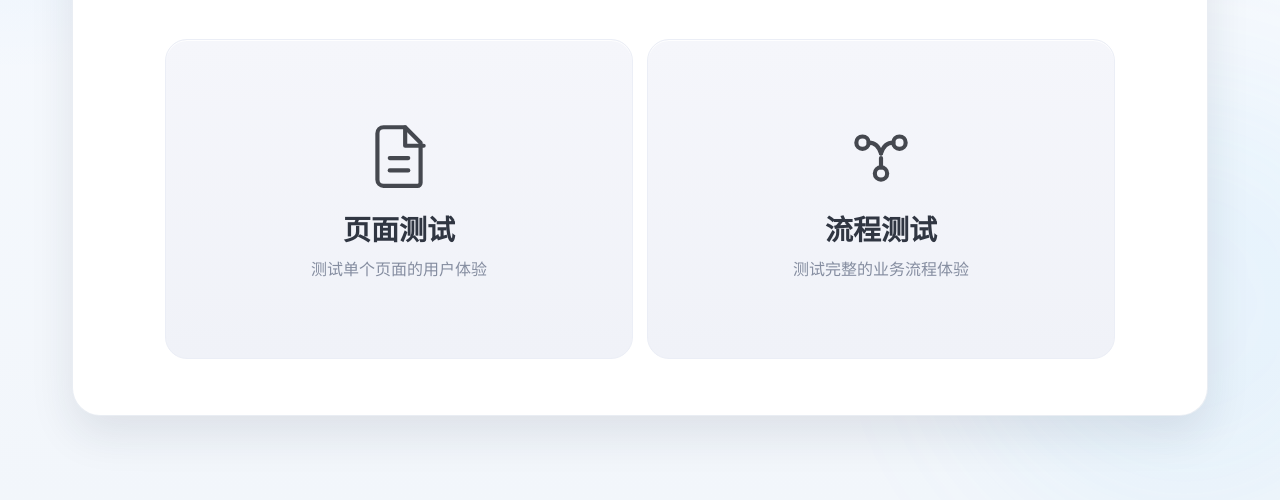
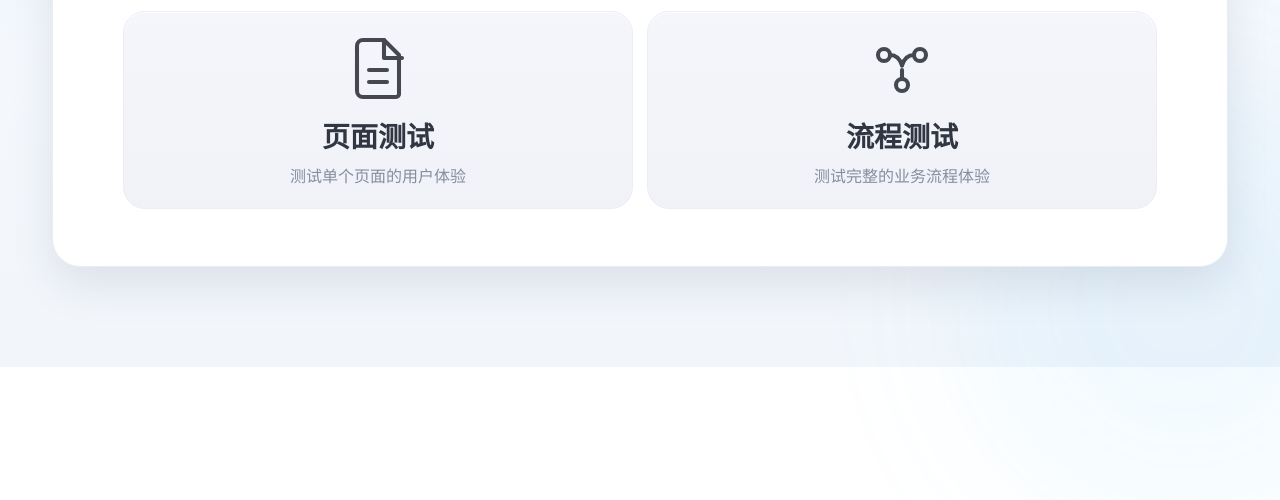
Before and after one commit to chengzishigechengzi/AI-, a website: page index.html in a window 1280 px wide. Shown: the part 433-933 px from the top of the page. After the commit the page ends 800 px from the top, so only its background shows below. Drawn offline with Linux system fonts and the light colour scheme.

Commit message:
Update home-v4.css
优化首页自适应布局

```diff
--- a/styles/pages/home-v4.css
+++ b/styles/pages/home-v4.css
@@ -1,6 +1,21 @@
+html:has(body[data-route="home"]) {
+  overflow: hidden;
+}
+
+body[data-route="home"] {
+  height: 100vh;
+  overflow: hidden;
+}
+
 body[data-route="home"] .app-shell,
 .app-shell[data-route="home"] {
   grid-template-columns: minmax(0, 1fr);
+  height: 100vh;
+  min-height: 100vh;
+  max-width: 100%;
+  padding: 0;
+  gap: 0;
+  overflow: hidden;
 }
 
 body[data-route="home"] .app-sidebar,
@@ -13,22 +28,32 @@ body[data-route="home"] .app-header,
 body[data-route="home"] .app-main-shell,
 .app-shell[data-route="home"] .app-main-shell {
   grid-template-rows: minmax(0, 1fr);
+  height: 100vh;
+  overflow: hidden;
 }
 
 body[data-route="home"] .app-view,
 .app-shell[data-route="home"] .app-view {
+  height: 100vh;
   min-height: 100vh;
   padding: 0;
+  overflow: hidden;
 }
 
 .home-ref {
+  --home-v-space: clamp(14px, 4.2vh, 58px);
+  --home-row-gap: clamp(16px, 2.4vh, 28px);
   display: grid;
-  grid-template-rows: auto minmax(0, 1fr);
-  gap: 28px;
+  grid-template-rows: auto auto;
+  align-content: center;
+  gap: var(--home-row-gap);
+  box-sizing: border-box;
+  height: 100vh;
   min-height: 100vh;
   max-width: 1620px;
   margin: 0 auto;
-  padding: 64px 52px;
+  padding: var(--home-v-space) 52px;
+  overflow: hidden;
 }
 
 .home-ref__top {
@@ -41,6 +66,7 @@ body[data-route="home"] .app-view,
   display: flex;
   align-items: center;
   gap: 22px;
+  min-height: 154px;
   padding: 34px 32px;
   border: 1px solid rgba(232, 236, 243, 0.95);
   border-radius: 22px;
@@ -82,7 +108,7 @@ body[data-route="home"] .app-view,
 }
 
 .home-ref-shortcut__icon-svg--personas {
-  width:58px;
+  width: 58px;
   height: 58px;
 }
 
@@ -113,9 +139,12 @@ body[data-route="home"] .app-view,
 .home-ref-main {
   position: relative;
   display: grid;
-  grid-template-rows: auto minmax(0, 1fr);
-  gap: 42px;
-  padding: 56px 22px 28px;
+  grid-template-rows: auto auto;
+  align-content: center;
+  align-self: start;
+  gap: 34px;
+  min-height: 520px;
+  padding: 54px 28px 42px;
   border: 1px solid rgba(232, 236, 243, 0.95);
   border-radius: 28px;
   background: #ffffff;
@@ -162,12 +191,12 @@ body[data-route="home"] .app-view,
   gap: 18px;
   justify-items: center;
   text-align: center;
-  padding-top: 8px;
+  padding-top: 6px;
 }
 
 .home-ref-main__title {
   margin: 0;
-  font-size: clamp(46px, 4vw, 68px);
+  font-size: 38px;
   line-height: 1.08;
   font-weight: 700;
   color: #1c2230;
@@ -184,18 +213,19 @@ body[data-route="home"] .app-view,
   display: grid;
   grid-template-columns: repeat(2, minmax(0, 1fr));
   gap: 14px;
-  width: min(100%, 1360px);
+  width: min(100%, 1228px);
   margin: 0 auto;
-  padding: 0 70px 28px;
+  padding: 0 42px 12px;
 }
 
 .home-ref-test-card {
   display: grid;
   justify-items: center;
   align-content: center;
-  gap: 22px;
-  min-height: 320px;
-  padding: 32px 24px;
+  gap: 18px;
+  height: 198px;
+  min-height: 198px;
+  padding: 28px 24px;
   border: 1px solid rgba(235, 238, 246, 1);
   border-radius: 22px;
   background: linear-gradient(180deg, #f5f6fb 0%, #f0f2f8 100%);
@@ -219,14 +249,14 @@ body[data-route="home"] .app-view,
   display: inline-flex;
   align-items: center;
   justify-content: center;
-  width: 74px;
-  height: 74px;
+  width: 72px;
+  height: 72px;
   color: #45484f;
 }
 
 .home-ref-test-card__icon svg {
-  width: 74px;
-  height: 74px;
+  width: 72px;
+  height: 72px;
   fill: none;
   stroke: currentColor;
   stroke-width: 1.35;
@@ -254,9 +284,29 @@ body[data-route="home"] .app-view,
   color: #858da0;
 }
 
-@media (max-width: 960px) {
+@media (max-width: 1100px) {
   .home-ref {
-    padding: 28px 18px;
+    padding: clamp(14px, 3.6vh, 34px) 22px;
+  }
+
+  .home-ref-main__actions {
+    width: 100%;
+    padding: 0 0 12px;
+  }
+
+  .home-ref-main {
+    min-height: 470px;
+  }
+
+  .home-ref-test-card {
+    height: 176px;
+    min-height: 176px;
+  }
+}
+
+@media (max-width: 820px) {
+  .home-ref {
+    padding: clamp(12px, 3vh, 28px) 18px;
   }
 
   .home-ref__top,
@@ -265,6 +315,74 @@ body[data-route="home"] .app-view,
   }
 
   .home-ref-main__actions {
-    padding: 0 0 16px;
+    padding: 0 0 12px;
+  }
+
+  .home-ref-main {
+    min-height: auto;
   }
 }
+
+@media (max-height: 920px) {
+  .home-ref {
+    --home-v-space: 20px;
+    --home-row-gap: 20px;
+  }
+
+  .home-ref-main {
+    min-height: 480px;
+    gap: 28px;
+    padding-top: 44px;
+    padding-bottom: 30px;
+  }
+}
+
+@media (max-height: 840px) {
+  .home-ref {
+    --home-v-space: 16px;
+    --home-row-gap: 16px;
+  }
+
+  .home-ref-main {
+    min-height: 430px;
+    gap: 22px;
+    padding-top: 34px;
+    padding-bottom: 22px;
+  }
+
+  .home-ref-main__header {
+    gap: 12px;
+  }
+
+  .home-ref-main__actions {
+    padding-bottom: 4px;
+  }
+}
+
+@media (max-height: 760px) {
+  .home-ref {
+    --home-v-space: 12px;
+    --home-row-gap: 12px;
+  }
+
+  .home-ref-main {
+    min-height: 372px;
+    gap: 18px;
+    padding-top: 26px;
+    padding-bottom: 16px;
+  }
+}
+
+@media (max-height: 680px) {
+  .home-ref {
+    --home-v-space: 10px;
+    --home-row-gap: 10px;
+  }
+
+  .home-ref-main {
+    min-height: 330px;
+    gap: 14px;
+    padding-top: 20px;
+    padding-bottom: 12px;
+  }
+}
```
